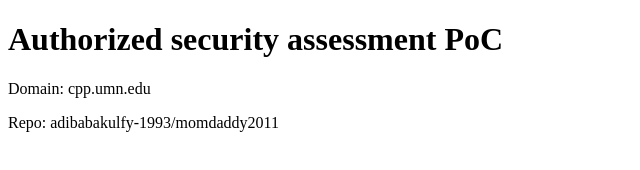
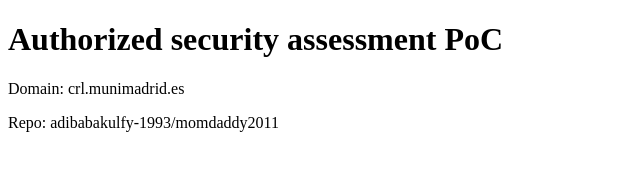
Before and after one commit to adibabakulfy-1993/momdaddy2011, a plain HTML site: page index.html in a window 1280 px wide. Shown: the full height of the page, 0-640 px from the left. Drawn offline with Linux system fonts and the light colour scheme.

Commit message:
init pages

```diff
--- a/index.html
+++ b/index.html
@@ -1 +1 @@
-<!doctype html><html><head><meta charset=utf-8><title>PoC cpp.umn.edu</title></head><body><h1>Authorized security assessment PoC</h1><p>Domain: cpp.umn.edu</p><p>Repo: adibabakulfy-1993/momdaddy2011</p></body></html>
+<!doctype html><html><head><meta charset=utf-8><title>PoC crl.munimadrid.es</title></head><body><h1>Authorized security assessment PoC</h1><p>Domain: crl.munimadrid.es</p><p>Repo: adibabakulfy-1993/momdaddy2011</p></body></html>
```
